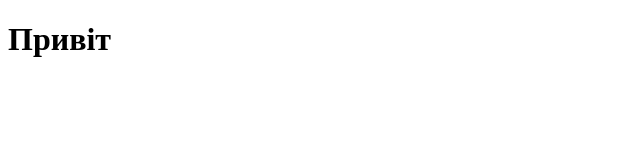
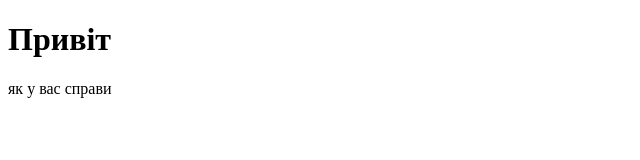
Before and after one commit to vovaprodan/goit-markup-hw-01, a plain HTML site: page index.html in a window 1280 px wide. Shown: the whole page, without its empty margins (0-640 px from the left). Drawn offline with Linux system fonts and the light colour scheme.

Commit message:
Update index.html

```diff
--- a/index.html
+++ b/index.html
@@ -8,5 +8,6 @@
 </head>
 <body>
     <h1>Привіт</h1>
+    <p>як у вас справи</p>
 </body>
 </html>
```
